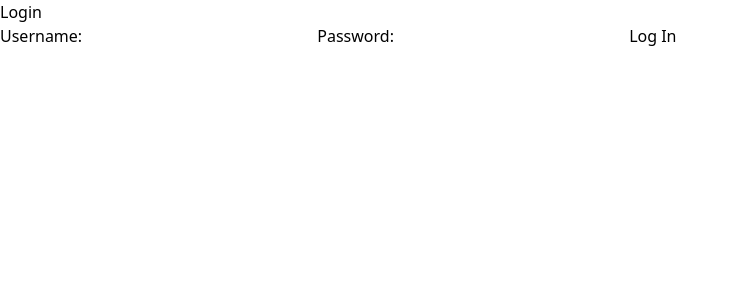
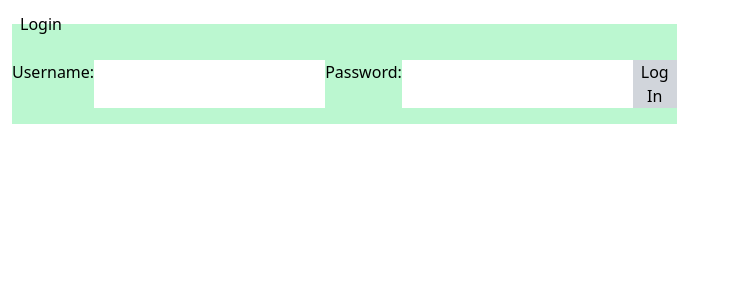
Before and after one commit to KirkGarrison/cookie-stand-admin, a Next.js app: page / in a window 1280 px wide. Shown: the top 300 px of the page, without its empty margins (0-739 px from the left). Built offline with nearby package versions, Linux system fonts and the light colour scheme.

Commit message:
got log in screen rendering. Auth not implemented yet

```diff
--- a/components/Footer.js
+++ b/components/Footer.js
@@ -2,7 +2,7 @@ export default function Footer({stands}) {
 
     return (
         <div className="bg-emerald-300 py-3 ">
-      <p> {stands} locations world wide</p>
+      <p> {stands} Locations World Wide</p>
       </div>
 )
   }
--- a/components/LoginForm.js
+++ b/components/LoginForm.js
@@ -6,8 +6,8 @@ export default function LoginForm({onLogin}) {
 
     return (
         <form onSubmit={handlesubmit} autoComplete="off">
-            <fieldset>
-                <legend>Login</legend>
+            <fieldset className="bg-green-200 py-4 m-3 w-1/2 flex justify-center">
+                <legend className="m-2">Login</legend>
 
                 <label htmlFor="username">Username: </label>
                 <input type='text' name='username'/>
@@ -15,7 +15,7 @@ export default function LoginForm({onLogin}) {
                 <label htmlFor="password">Password: </label>
                 <input type='password' name='password'/>
 
-                <button>Log In</button>
+                <button className="bg-gray-300 px-2">Log In</button>
             </fieldset>
         </form>
     )
```
